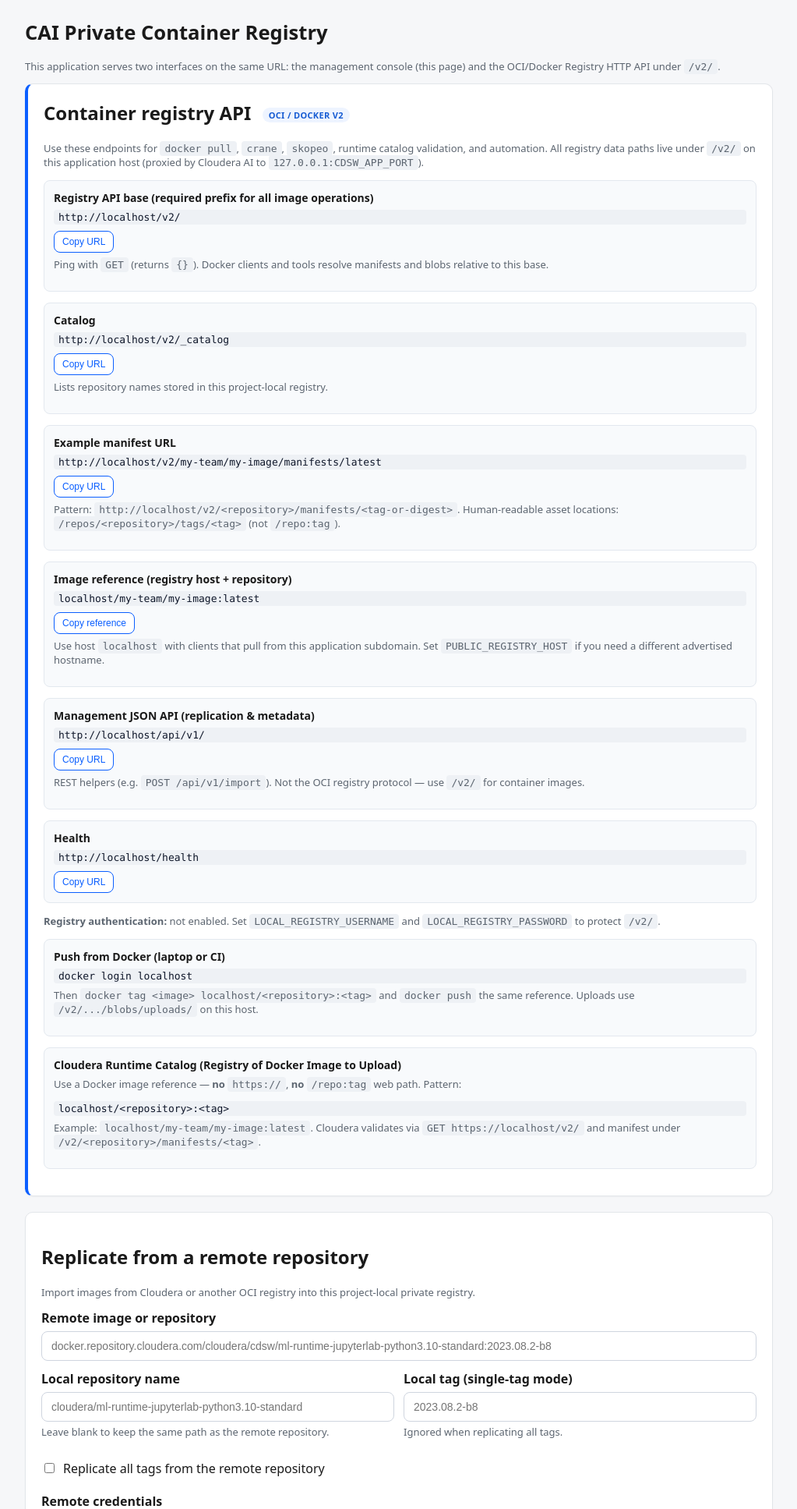
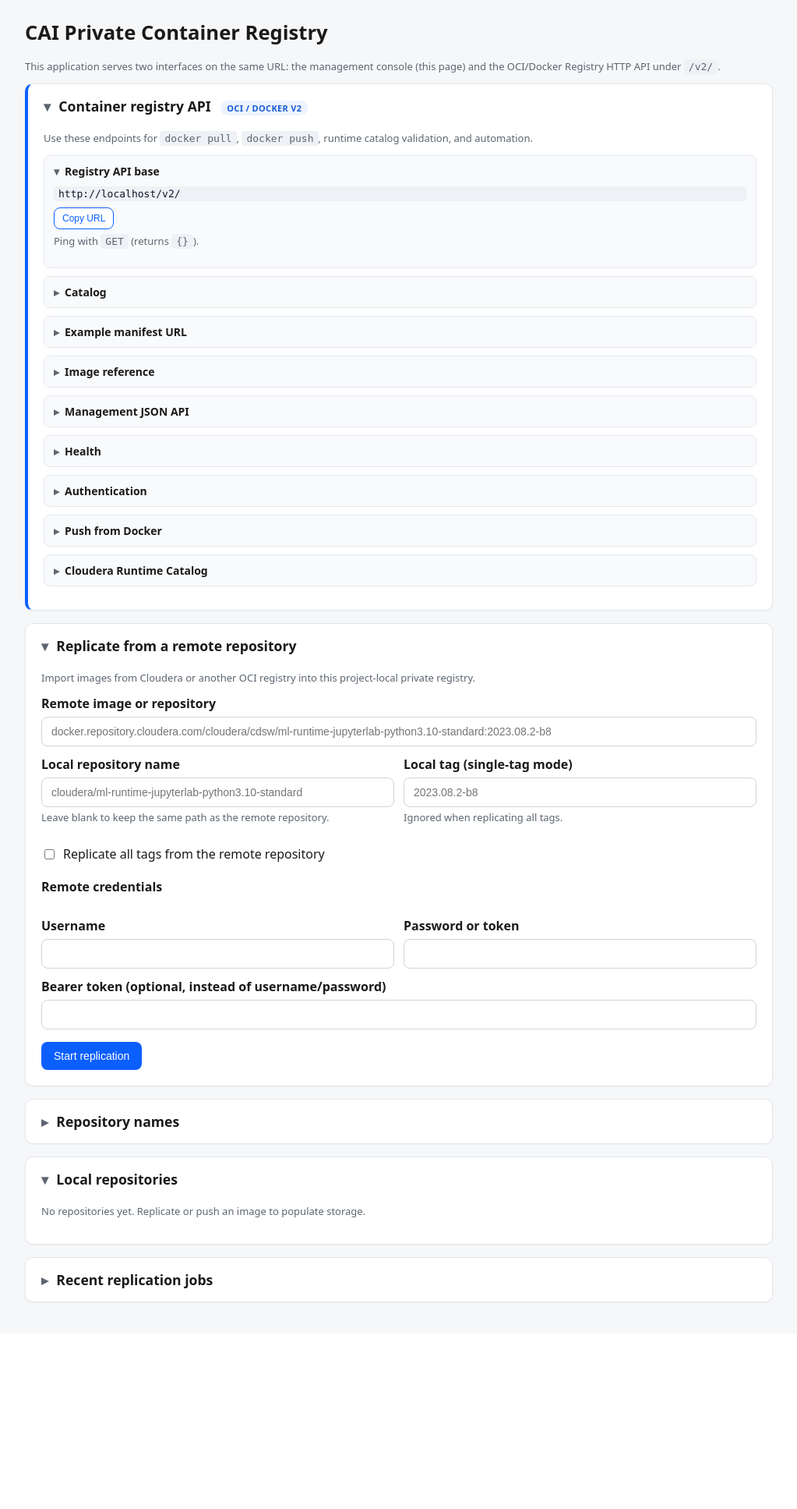
Before and after one commit to royles/CAI-Container-Registry, a FastAPI app: page / in a window 1280 px wide. Shown: the top 1935 px of the page at 78% size, without its empty margins (128-1151 px from the left). After the commit the page ends 1671 px from the top, so only its background shows below. Run offline with FastAPI, Linux system fonts and the light colour scheme.

Commit message:
Make management UI panels foldable with details/summary
Collapse main sections and nested API endpoint blocks on the home and
repo detail pages.

Co-authored-by: Christopher Royles <royles@users.noreply.github.com>

```diff
--- a/app/templates/manage.html
+++ b/app/templates/manage.html
@@ -13,14 +13,31 @@
     body { margin: 0; padding: 24px; }
     .wrap { max-width: 960px; margin: 0 auto; }
     h1 { margin-top: 0; font-size: 1.6rem; }
-    .card {
+    .panel {
       background: #fff;
       border: 1px solid #e3e6ea;
       border-radius: 10px;
-      padding: 20px;
-      margin-bottom: 20px;
+      margin-bottom: 16px;
       box-shadow: 0 1px 2px rgba(0,0,0,0.04);
     }
+    .panel > summary {
+      list-style: none;
+      cursor: pointer;
+      padding: 16px 20px;
+      font-size: 1.1rem;
+      font-weight: 600;
+      user-select: none;
+    }
+    .panel > summary::-webkit-details-marker { display: none; }
+    .panel > summary::before {
+      content: "▸";
+      display: inline-block;
+      width: 1.1em;
+      color: #5c6570;
+    }
+    .panel[open] > summary::before { content: "▾"; }
+    .panel-body { padding: 0 20px 20px; }
+    .panel.api-card { border-left: 4px solid #0b5fff; }
     label { display: block; font-weight: 600; margin: 12px 0 6px; }
     input[type=text], input[type=password] {
       width: 100%; box-sizing: border-box; padding: 10px 12px;
@@ -45,13 +62,18 @@
     .status.running, .status.queued { color: #175cd3; }
     #jobStatus { margin-top: 12px; padding: 12px; border-radius: 8px; background: #eef4ff; display: none; }
     .error { background: #fef3f2; color: #b42318; }
-    .api-card { border-left: 4px solid #0b5fff; }
-    .api-card h2 { margin-top: 0; }
     .endpoint {
-      margin: 14px 0; padding: 12px; background: #f8fafc;
-      border: 1px solid #e3e8ef; border-radius: 8px;
+      margin: 10px 0; border: 1px solid #e3e8ef; border-radius: 8px; background: #f8fafc;
     }
-    .endpoint-title { font-weight: 600; font-size: 14px; margin-bottom: 6px; }
+    .endpoint > summary {
+      list-style: none; cursor: pointer; padding: 10px 12px; font-weight: 600; font-size: 14px;
+    }
+    .endpoint > summary::-webkit-details-marker { display: none; }
+    .endpoint > summary::before {
+      content: "▸"; display: inline-block; width: 1em; color: #5c6570;
+    }
+    .endpoint[open] > summary::before { content: "▾"; }
+    .endpoint-body { padding: 0 12px 12px; }
     .endpoint-url {
       display: block; font-family: ui-monospace, SFMono-Regular, Menlo, monospace;
       font-size: 13px; word-break: break-all; color: #0f172a;
@@ -59,7 +81,7 @@
     .endpoint-desc { font-size: 13px; color: #5c6570; margin-top: 6px; }
     .copy-btn {
       margin-top: 8px; background: #fff; color: #0b5fff; border: 1px solid #0b5fff;
-      padding: 6px 10px; font-size: 12px;
+      padding: 6px 10px; font-size: 12px; cursor: pointer;
     }
     .badge {
       display: inline-block; font-size: 11px; font-weight: 600; text-transform: uppercase;
@@ -73,74 +95,93 @@
     <h1>CAI Private Container Registry</h1>
     <p class="hint">This application serves two interfaces on the same URL: the management console (this page) and the OCI/Docker Registry HTTP API under <code>/v2/</code>.</p>
 
-    <div class="card api-card">
-      <h2>Container registry API <span class="badge">OCI / Docker V2</span></h2>
-      <p class="hint">Use these endpoints for <code>docker pull</code>, <code>crane</code>, <code>skopeo</code>, runtime catalog validation, and automation. All registry data paths live under <code>/v2/</code> on this application host (proxied by Cloudera AI to <code>127.0.0.1:CDSW_APP_PORT</code>).</p>
+    <details class="panel api-card" open>
+      <summary>Container registry API <span class="badge">OCI / Docker V2</span></summary>
+      <div class="panel-body">
+        <p class="hint">Use these endpoints for <code>docker pull</code>, <code>docker push</code>, runtime catalog validation, and automation.</p>
 
-      <div class="endpoint">
-        <div class="endpoint-title">Registry API base (required prefix for all image operations)</div>
+        <details class="endpoint" open>
+          <summary>Registry API base</summary>
+          <div class="endpoint-body">
             <code class="endpoint-url" id="url-v2">{{ registry_v2_url }}</code>
             <button type="button" class="copy-btn" data-copy="url-v2">Copy URL</button>
-        <p class="endpoint-desc">Ping with <code>GET</code> (returns <code>{}</code>). Docker clients and tools resolve manifests and blobs relative to this base.</p>
+            <p class="endpoint-desc">Ping with <code>GET</code> (returns <code>{}</code>).</p>
           </div>
+        </details>
 
-      <div class="endpoint">
-        <div class="endpoint-title">Catalog</div>
+        <details class="endpoint">
+          <summary>Catalog</summary>
+          <div class="endpoint-body">
             <code class="endpoint-url" id="url-catalog">{{ catalog_url }}</code>
             <button type="button" class="copy-btn" data-copy="url-catalog">Copy URL</button>
-        <p class="endpoint-desc">Lists repository names stored in this project-local registry.</p>
           </div>
+        </details>
 
-      <div class="endpoint">
-        <div class="endpoint-title">Example manifest URL</div>
+        <details class="endpoint">
+          <summary>Example manifest URL</summary>
+          <div class="endpoint-body">
             <code class="endpoint-url" id="url-manifest">{{ example_manifest_url }}</code>
             <button type="button" class="copy-btn" data-copy="url-manifest">Copy URL</button>
-        <p class="endpoint-desc">Pattern: <code>{{ registry_v2_url }}&lt;repository&gt;/manifests/&lt;tag-or-digest&gt;</code>.
-          Human-readable asset locations: <code>/repos/&lt;repository&gt;/tags/&lt;tag&gt;</code> (not <code>/repo:tag</code>).</p>
+            <p class="endpoint-desc">Asset browser: <code>/repos/&lt;repository&gt;/tags/&lt;tag&gt;</code></p>
           </div>
+        </details>
 
-      <div class="endpoint">
-        <div class="endpoint-title">Image reference (registry host + repository)</div>
+        <details class="endpoint">
+          <summary>Image reference</summary>
+          <div class="endpoint-body">
             <code class="endpoint-url" id="url-image-ref">{{ example_image_ref }}</code>
             <button type="button" class="copy-btn" data-copy="url-image-ref">Copy reference</button>
-        <p class="endpoint-desc">Use host <code>{{ registry_host }}</code> with clients that pull from this application subdomain. Set <code>PUBLIC_REGISTRY_HOST</code> if you need a different advertised hostname.</p>
           </div>
+        </details>
 
-      <div class="endpoint">
-        <div class="endpoint-title">Management JSON API (replication &amp; metadata)</div>
+        <details class="endpoint">
+          <summary>Management JSON API</summary>
+          <div class="endpoint-body">
             <code class="endpoint-url" id="url-mgmt">{{ management_api_url }}</code>
             <button type="button" class="copy-btn" data-copy="url-mgmt">Copy URL</button>
-        <p class="endpoint-desc">REST helpers (e.g. <code>POST /api/v1/import</code>). Not the OCI registry protocol — use <code>/v2/</code> for container images.</p>
           </div>
+        </details>
 
-      <div class="endpoint">
-        <div class="endpoint-title">Health</div>
+        <details class="endpoint">
+          <summary>Health</summary>
+          <div class="endpoint-body">
             <code class="endpoint-url" id="url-health">{{ health_url }}</code>
             <button type="button" class="copy-btn" data-copy="url-health">Copy URL</button>
           </div>
+        </details>
 
+        <details class="endpoint">
+          <summary>Authentication</summary>
+          <div class="endpoint-body">
             {% if local_auth_enabled %}
-      <p class="endpoint-desc"><strong>Registry authentication:</strong> HTTP Basic — username <code>{{ local_registry_username }}</code> (password from <code>LOCAL_REGISTRY_PASSWORD</code>). Required for <code>/v2/</code> and read-only catalog API routes when enabled.</p>
+            <p class="endpoint-desc">HTTP Basic — username <code>{{ local_registry_username }}</code> (<code>LOCAL_REGISTRY_PASSWORD</code>).</p>
             {% else %}
-      <p class="endpoint-desc"><strong>Registry authentication:</strong> not enabled. Set <code>LOCAL_REGISTRY_USERNAME</code> and <code>LOCAL_REGISTRY_PASSWORD</code> to protect <code>/v2/</code>.</p>
+            <p class="endpoint-desc">Not enabled. Set <code>LOCAL_REGISTRY_*</code> to protect <code>/v2/</code>.</p>
             {% endif %}
+          </div>
+        </details>
 
-      <div class="endpoint">
-        <div class="endpoint-title">Push from Docker (laptop or CI)</div>
+        <details class="endpoint">
+          <summary>Push from Docker</summary>
+          <div class="endpoint-body">
             <code class="endpoint-url">docker login {{ registry_host }}</code>
-        <p class="endpoint-desc">Then <code>docker tag &lt;image&gt; {{ registry_host }}/&lt;repository&gt;:&lt;tag&gt;</code> and <code>docker push</code> the same reference. Uploads use <code>/v2/.../blobs/uploads/</code> on this host.</p>
+            <p class="endpoint-desc"><code>docker tag</code> / <code>docker push {{ registry_host }}/&lt;repository&gt;:&lt;tag&gt;</code></p>
           </div>
+        </details>
 
-      <div class="endpoint">
-        <div class="endpoint-title">Cloudera Runtime Catalog (Registry of Docker Image to Upload)</div>
-        <p class="endpoint-desc">Use a Docker image reference — <strong>no</strong> <code>https://</code>, <strong>no</strong> <code>/repo:tag</code> web path. Pattern:</p>
+        <details class="endpoint">
+          <summary>Cloudera Runtime Catalog</summary>
+          <div class="endpoint-body">
             <code class="endpoint-url">{{ registry_host }}/&lt;repository&gt;:&lt;tag&gt;</code>
-        <p class="endpoint-desc">Example: <code>{{ example_image_ref }}</code>. Cloudera validates via <code>GET https://{{ registry_host }}/v2/</code> and manifest under <code>/v2/&lt;repository&gt;/manifests/&lt;tag&gt;</code>.</p>
+            <p class="endpoint-desc">Example: <code>{{ example_image_ref }}</code> — no <code>https://</code></p>
           </div>
+        </details>
       </div>
+    </details>
 
-    <div class="card">
-      <h2>Replicate from a remote repository</h2>
+    <details class="panel" open>
+      <summary>Replicate from a remote repository</summary>
+      <div class="panel-body">
         <p class="hint">Import images from Cloudera or another OCI registry into this project-local private registry.</p>
         <form id="replicateForm">
           <label for="source">Remote image or repository</label>
@@ -190,15 +231,19 @@
           <div id="jobStatus"></div>
         </form>
       </div>
+    </details>
 
-    <div class="card">
-      <h2>Repository names</h2>
-      <p class="hint"><code>local-repo</code> is only an example. You can use many repositories in one registry, including nested paths such as <code>runtimes</code>, <code>models</code>, or <code>runtimes/jupyter</code>. Push or replicate to any valid name; each gets its own folder under <code>{{ data_dir }}/docker/registry/v2/repositories/</code>. Layer blobs are shared under <code>.../blobs/sha256/</code>.</p>
-      <p class="hint">To rename a repository (metadata only, blobs unchanged): <code>POST /api/v1/repositories/local-repo/rename</code> with JSON <code>{ "new_name": "runtimes" }</code> and header <code>X-API-Key</code> when <code>APP_API_KEY</code> is set.</p>
+    <details class="panel">
+      <summary>Repository names</summary>
+      <div class="panel-body">
+        <p class="hint">Use many repositories (<code>runtimes</code>, <code>models</code>, <code>runtimes/jupyter</code>, etc.). Metadata under <code>{{ data_dir }}/docker/registry/v2/repositories/</code>; blobs shared under <code>.../blobs/sha256/</code>.</p>
+        <p class="hint">Rename: <code>POST /api/v1/repositories/local-repo/rename</code> with <code>{ "new_name": "runtimes" }</code></p>
       </div>
+    </details>
 
-    <div class="card">
-      <h2>Local repositories</h2>
+    <details class="panel" open>
+      <summary>Local repositories</summary>
+      <div class="panel-body">
         {% if repositories %}
         <table>
           <thead><tr><th>Repository</th><th>Tags</th></tr></thead>
@@ -212,12 +257,14 @@
           </tbody>
         </table>
         {% else %}
-      <p class="hint">No repositories yet. Replicate a remote image to populate local storage under <code>{{ data_dir }}</code>.</p>
+        <p class="hint">No repositories yet. Replicate or push an image to populate storage.</p>
         {% endif %}
       </div>
+    </details>
 
-    <div class="card">
-      <h2>Recent replication jobs</h2>
+    <details class="panel">
+      <summary>Recent replication jobs</summary>
+      <div class="panel-body">
         {% if jobs %}
         <table>
           <thead><tr><th>Status</th><th>Source</th><th>Target</th><th>Message</th></tr></thead>
@@ -236,6 +283,7 @@
         <p class="hint">No jobs yet.</p>
         {% endif %}
       </div>
+    </details>
   </div>
 
   <script>
```
Also changed, not shown: app/templates/repo_detail.html (+40 -15 lines). Lines whose indentation alone changed are shown as unchanged.
